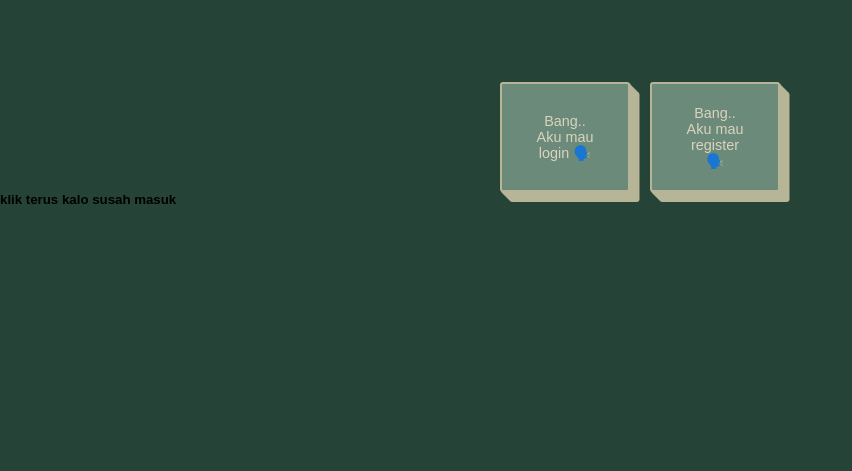
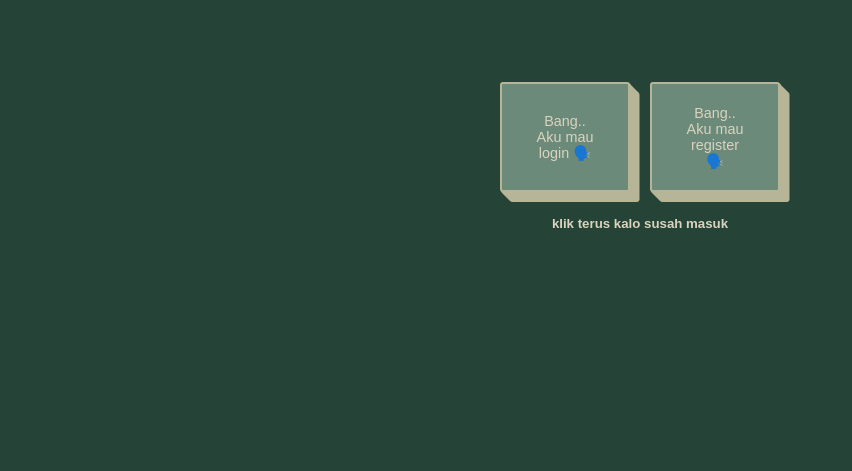
Before and after one commit to radithya-mahesa/php-login, a PHP site: page /php-login/ in a window 1280 px wide. Shown: the part 144-615 px from the top of the page, without its empty margins (0-852 px from the left). Run offline with PHP 8.4, Linux system fonts and the light colour scheme.

Commit message:
style: add h5 selector

```diff
--- a/layout/style/style.css
+++ b/layout/style/style.css
@@ -69,3 +69,12 @@ body {
     color: #DAD3BE;
     text-decoration: none;
 }
+
+h5 {
+    margin-top: 3vh;
+
+    max-width: fit-content;
+    margin-left: auto;
+    margin-right: auto;
+    color: #DAD3BE;
+}
```
